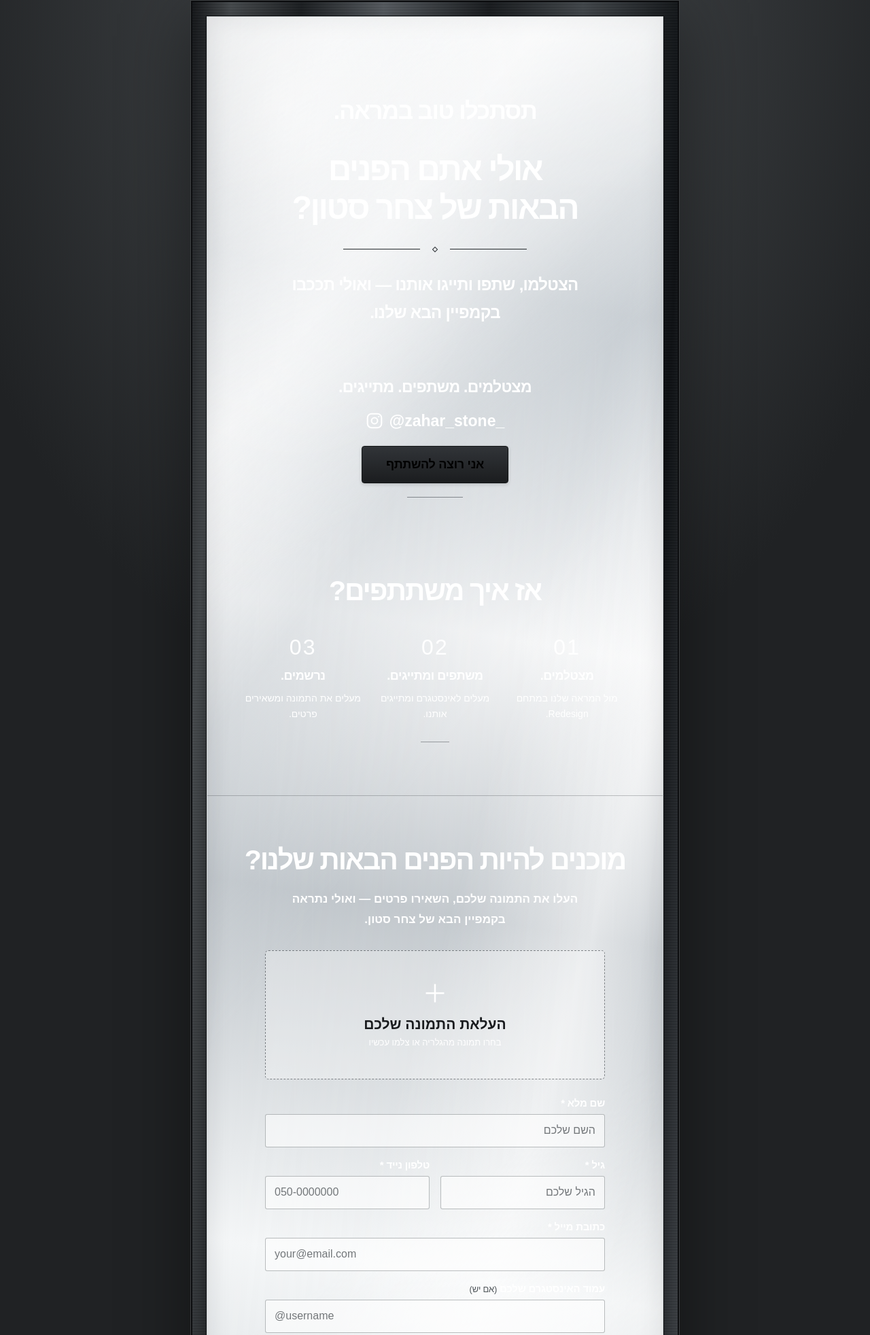
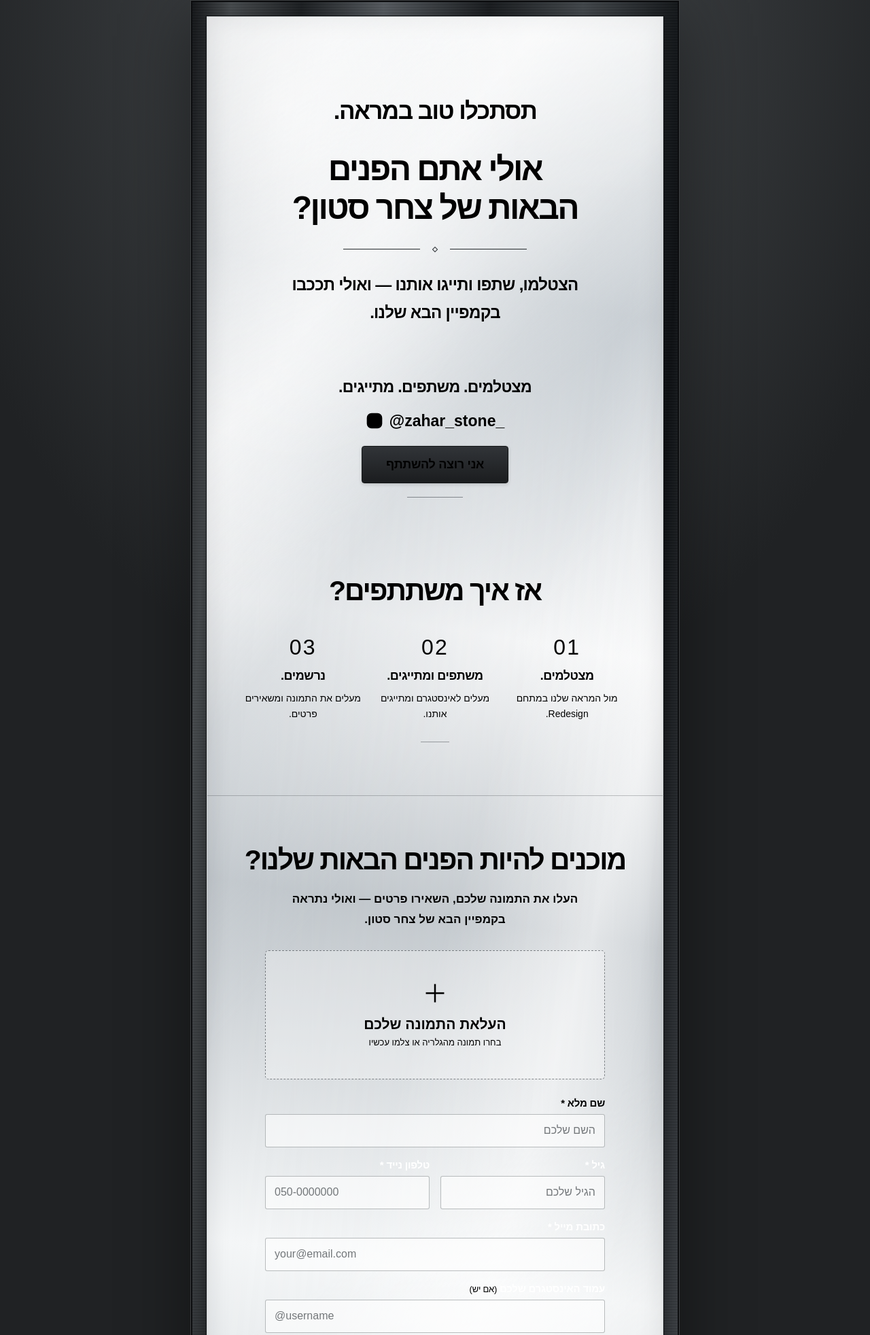
Before and after one commit to slipwoker/zappy-website-d16bc91a-c2df-4941-b67c-4556c858b2b7, a plain HTML site: page index.html in a window 1280 px wide. Shown: the top 1964 px of the page at 68% size. Drawn offline with Linux system fonts and the light colour scheme; no server answers.

```diff
--- a/index.html
+++ b/index.html
@@ -1283,15 +1283,15 @@ body:has(.zappy-announcement-bar) main > section[class*="hero"]:first-of-type {
       <section class="hero" aria-labelledby="landing-title">
         <div class="hero-spacer" aria-hidden="true"></div>
         <div class="hero-copy">
-          <p class="lead">תסתכלו טוב במראה.</p>
-          <h1 id="landing-title">אולי אתם הפנים הבאות של צחר סטון?</h1>
+          <p class="lead" style="color: #000000">תסתכלו טוב במראה.</p>
+          <h1 id="landing-title" style="color: #000000">אולי אתם הפנים הבאות של צחר סטון?</h1>
           <div class="rule" aria-hidden="true"><span></span><b></b><span></span></div>
-          <p class="sub">הצטלמו, שתפו ותייגו אותנו — ואולי תככבו בקמפיין הבא שלנו.</p>
+          <p class="sub" style="color: #000000">הצטלמו, שתפו ותייגו אותנו — ואולי תככבו בקמפיין הבא שלנו.</p>
         </div>
         <div class="hero-bottom">
-          <p class="steps">מצטלמים. משתפים. מתייגים.</p>
-          <a class="instagram" href="https://www.instagram.com/zahar_stone_/" target="_blank" rel="noopener noreferrer" aria-label="האינסטגרם של צחר סטון">
-            <svg aria-hidden="true" viewBox="0 0 24 24" fill="none" stroke="currentColor" stroke-width="1.9" stroke-linecap="round" stroke-linejoin="round"><rect x="2.5" y="2.5" width="19" height="19" rx="5.5"></rect><circle cx="12" cy="12" r="4.1"></circle><circle cx="17.8" cy="6.4" r=".95" fill="currentColor" stroke="none"></circle></svg>
+          <p class="steps" style="color: #000000">מצטלמים. משתפים. מתייגים.</p>
+          <a class="instagram" href="https://www.instagram.com/zahar_stone_/" target="_blank" rel="noopener noreferrer" aria-label="האינסטגרם של צחר סטון" style="color: #000000">
+            <svg aria-hidden="true" viewBox="0 0 24 24" fill="none" stroke="currentColor" stroke-width="1.9" stroke-linecap="round" stroke-linejoin="round" style="color: #000000;"><rect x="2.5" y="2.5" width="19" height="19" rx="5.5" fill="#000000"></rect><circle cx="12" cy="12" r="4.1" fill="#000000"></circle><circle cx="17.8" cy="6.4" r=".95" fill="#000000" stroke="none"></circle></svg>
             <span>@zahar_stone_</span>
           </a>
           <a class="cta" href="#register">אני רוצה להשתתף</a>
@@ -1300,32 +1300,32 @@ body:has(.zappy-announcement-bar) main > section[class*="hero"]:first-of-type {
       </section>
 
       <section class="section how" aria-labelledby="how-title">
-        <h2 class="section-title" id="how-title">אז איך משתתפים?</h2>
+        <h2 class="section-title" id="how-title" style="color: #000000">אז איך משתתפים?</h2>
         <div class="step-items">
-          <div class="step-item"><span class="step-num">01</span><h3>מצטלמים.</h3><p>מול המראה שלנו במתחם Redesign.</p></div>
-          <div class="step-item"><span class="step-num">02</span><h3>משתפים ומתייגים.</h3><p>מעלים לאינסטגרם ומתייגים אותנו.</p></div>
-          <div class="step-item"><span class="step-num">03</span><h3>נרשמים.</h3><p>מעלים את התמונה ומשאירים פרטים.</p></div>
+          <div class="step-item"><span class="step-num" style="color: #000000">01</span><h3 style="color: #000000">מצטלמים.</h3><p style="color: #000000">מול המראה שלנו במתחם Redesign.</p></div>
+          <div class="step-item"><span class="step-num" style="color: #000000">02</span><h3 style="color: #000000">משתפים ומתייגים.</h3><p style="color: #000000">מעלים לאינסטגרם ומתייגים אותנו.</p></div>
+          <div class="step-item"><span class="step-num" style="color: #000000">03</span><h3 style="color: #000000">נרשמים.</h3><p style="color: #000000">מעלים את התמונה ומשאירים פרטים.</p></div>
         </div>
         <div class="tiny-divider" aria-hidden="true"></div>
       </section>
 
       <section class="section registration" id="register" aria-labelledby="form-title">
-        <h2 class="section-title" id="form-title">מוכנים להיות הפנים הבאות שלנו?</h2>
-        <p class="form-intro">העלו את התמונה שלכם, השאירו פרטים — ואולי נתראה בקמפיין הבא של צחר סטון.</p>
+        <h2 class="section-title" id="form-title" style="color: #000000">מוכנים להיות הפנים הבאות שלנו?</h2>
+        <p class="form-intro" style="color: #000000">העלו את התמונה שלכם, השאירו פרטים — ואולי נתראה בקמפיין הבא של צחר סטון.</p>
         <form class="form" id="entry-form" novalidate="">
           <div class="upload-area" id="upload-area">
             <input id="portrait" type="file" accept="image/jpeg,image/png,image/webp,image/heic,image/heif" required="" aria-label="העלאת התמונה שלכם">
-            <span class="upload-icon" aria-hidden="true">＋</span>
-            <strong class="upload-title" id="upload-title">העלאת התמונה שלכם</strong>
-            <span class="upload-hint" id="upload-hint">בחרו תמונה מהגלריה או צלמו עכשיו</span>
+            <span class="upload-icon" aria-hidden="true" style="color: #000000">＋</span>
+            <strong class="upload-title" id="upload-title" style="color: #000000">העלאת התמונה שלכם</strong>
+            <span class="upload-hint" id="upload-hint" style="color: #000000">בחרו תמונה מהגלריה או צלמו עכשיו</span>
             <img class="upload-preview" id="upload-preview" alt="תצוגה מקדימה של התמונה שנבחרה">
           </div>
           <div class="field-grid">
-            <div class="field wide"><label for="fullname">שם מלא *</label><input id="fullname" name="fullname" type="text" autocomplete="name" placeholder="השם שלכם" required=""></div>
+            <div class="field wide"><label for="fullname" style="color: #000000">שם מלא *</label><input id="fullname" name="fullname" type="text" autocomplete="name" placeholder="השם שלכם" required=""></div>
             <div class="field"><label for="age">גיל *</label><input id="age" name="age" type="number" inputmode="numeric" min="1" max="120" placeholder="הגיל שלכם" required=""></div>
             <div class="field"><label for="phone">טלפון נייד *</label><input id="phone" name="phone" type="tel" autocomplete="tel" inputmode="tel" placeholder="050-0000000" required=""></div>
             <div class="field wide"><label for="email">כתובת מייל *</label><input id="email" name="email" type="email" autocomplete="email" dir="ltr" placeholder="your@email.com" required=""></div>
-            <div class="field wide"><label for="instagram">עמוד האינסטגרם שלכם <span class="label-note">(אם יש)</span></label><input id="instagram" name="instagram" type="text" autocomplete="off" dir="ltr" placeholder="@username"></div>
+            <div class="field wide"><label for="instagram">עמוד האינסטגרם שלכם <span class="label-note" style="color: #000000">(אם יש)</span></label><input id="instagram" name="instagram" type="text" autocomplete="off" dir="ltr" placeholder="@username"></div>
           </div>
           <div class="parent-fields" id="parent-fields">
             <h3>אישור הורה או אפוטרופוס</h3>
@@ -1334,7 +1334,7 @@ body:has(.zappy-announcement-bar) main > section[class*="hero"]:first-of-type {
               <div class="field wide"><label for="parent-phone">טלפון ההורה *</label><input id="parent-phone" name="parentPhone" type="tel" inputmode="tel"></div>
               <div class="field wide"><label for="parent-email">דוא״ל ההורה *</label><input id="parent-email" name="parentEmail" type="email" dir="ltr"></div>
             </div>
-            <label class="consent" style="margin-top:17px"><input id="parent-consent" type="checkbox"><span>אני ההורה או האפוטרופוס החוקי, ואני מאשר/ת את ההשתתפות והשימוש בתמונה בכפוף לתקנון הפעילות.</span></label>
+            <label class="consent" style="margin-top:17px"><input id="parent-consent" type="checkbox"><span style="color: #000000">אני ההורה או האפוטרופוס החוקי, ואני מאשר/ת את ההשתתפות והשימוש בתמונה בכפוף לתקנון הפעילות.</span></label>
           </div>
           <div class="consents">
             <label class="consent"><input type="checkbox" name="dataConsent" required=""><span>אני מאשר/ת איסוף ושמירת הפרטים והתמונה לצורך השתתפות בפעילות, בדיקת המועמדות ויצירת קשר בנוגע אליה.</span></label>
@@ -1348,11 +1348,11 @@ body:has(.zappy-announcement-bar) main > section[class*="hero"]:first-of-type {
       </section>
 
       <footer class="footer">
-        <p class="footer-brand">ZAHAR STONE</p>
-        <h2 class="footer-title">בקרוב הפתיחה הגדולה.</h2>
-        <p class="footer-location">אולם התצוגה החדש של צחר סטון<br>מתחם Redesign, קריית אתא.</p>
-        <div class="footer-contact"><a href="tel:048838008">04-883-8008</a><span aria-hidden="true">|</span><a href="https://www.instagram.com/zahar_stone_/" target="_blank" rel="noopener noreferrer">@zahar_stone_</a></div>
-        <div class="footer-legal"><a href="/terms">תקנון הפעילות</a><a href="/privacy">מדיניות הפרטיות</a></div>
+        <p class="footer-brand" style="color: #000000">ZAHAR STONE</p>
+        <h2 class="footer-title" style="color: #000000">בקרוב הפתיחה הגדולה.</h2>
+        <p class="footer-location" style="color: #000000">אולם התצוגה החדש של צחר סטון<br>מתחם Redesign, קריית אתא.</p>
+        <div class="footer-contact"><a href="tel:048838008" style="color: #000000">04-883-8008</a><span aria-hidden="true">|</span><a href="https://www.instagram.com/zahar_stone_/" target="_blank" rel="noopener noreferrer">@zahar_stone_</a></div>
+        <div class="footer-legal"><a href="/terms" style="color: #000000">תקנון הפעילות</a><a href="/privacy">מדיניות הפרטיות</a></div>
       <div class="zappy-legal-links" dir="rtl" style="display:flex;flex-wrap:wrap;justify-content:center;align-items:center;gap:4px 0;padding:16px;margin-top:12px;border-top:1px solid rgba(128,128,128,0.25);"><a href="/privacy" style="color:inherit;text-decoration:none;opacity:0.8;margin:0 12px;font-size:13px;white-space:nowrap;">מדיניות פרטיות</a><a href="/accessibility" style="color:inherit;text-decoration:none;opacity:0.8;margin:0 12px;font-size:13px;white-space:nowrap;">הצהרת נגישות</a><a href="/terms" style="color:inherit;text-decoration:none;opacity:0.8;margin:0 12px;font-size:13px;white-space:nowrap;">תנאי שימוש</a></div></footer>
     </div>
 
```
Also changed, not shown: accessibility.html (+6 -6 lines), privacy.html (+6 -6 lines), public/accessibility.html (+1 -1 lines), public/accessibility/index.html (+1 -1 lines), public/index.html (+1 -1 lines), public/privacy.html (+1 -1 lines), public/privacy/index.html (+1 -1 lines), public/terms.html (+1 -1 lines), public/terms/index.html (+1 -1 lines), terms.html (+8 -8 lines), 3 other files.
